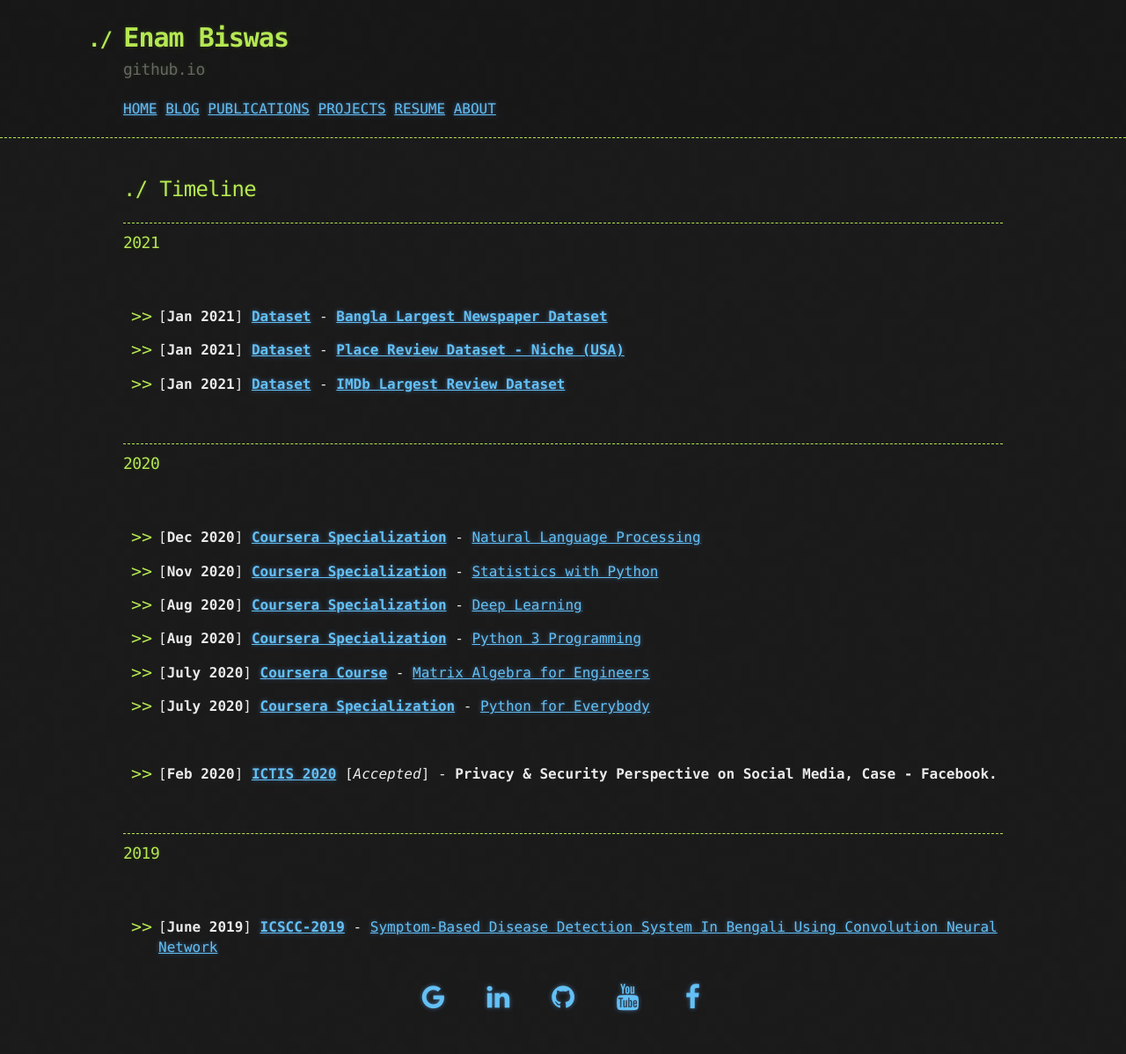
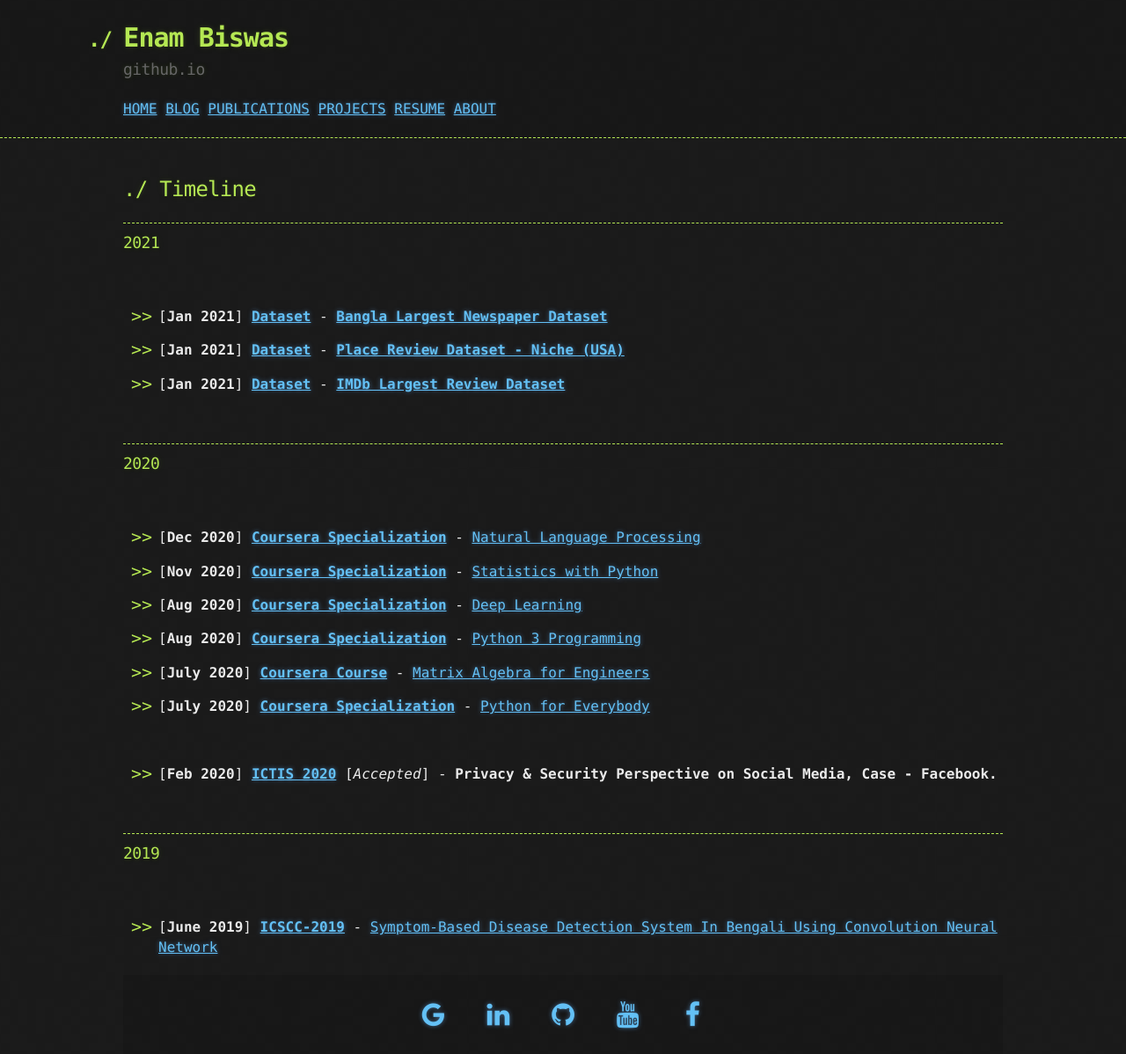
Before and after one commit to e-biswas/e-biswas.github.io, a Jekyll site: the page built from index.md, in a window 1280 px wide. Shown: the whole page at 88% size. Built offline with Jekyll 4.4.1, drawn with Linux system fonts in a browser that asks for light colours; our own code applies the rules of GitHub Pages for plain Markdown files; before the commit the page ends 1158 px from its top, so only the background shows below that.

Commit message:
Update footer.css

```diff
--- a/assets/css/footer.css
+++ b/assets/css/footer.css
@@ -10,3 +10,11 @@
 .fa:hover {
     opacity: 0.7;
 }
+
+footer {
+  background: rgba(0, 0, 0, 0.1);
+  width: 100%;
+  border-top: 1px dashed $conifer;
+  padding: 20px 0;
+  margin: 0 0 40px 0;
+}
```
